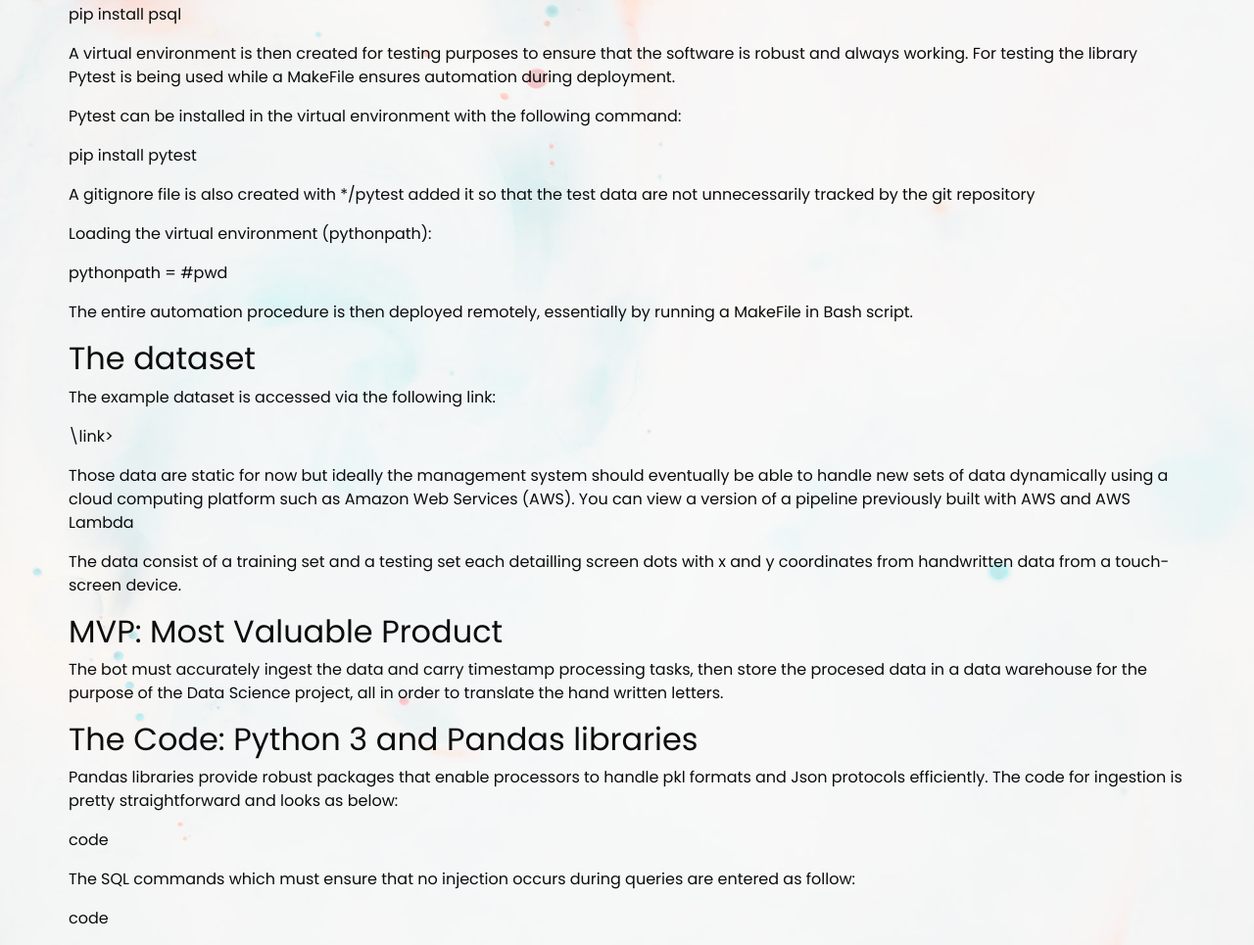
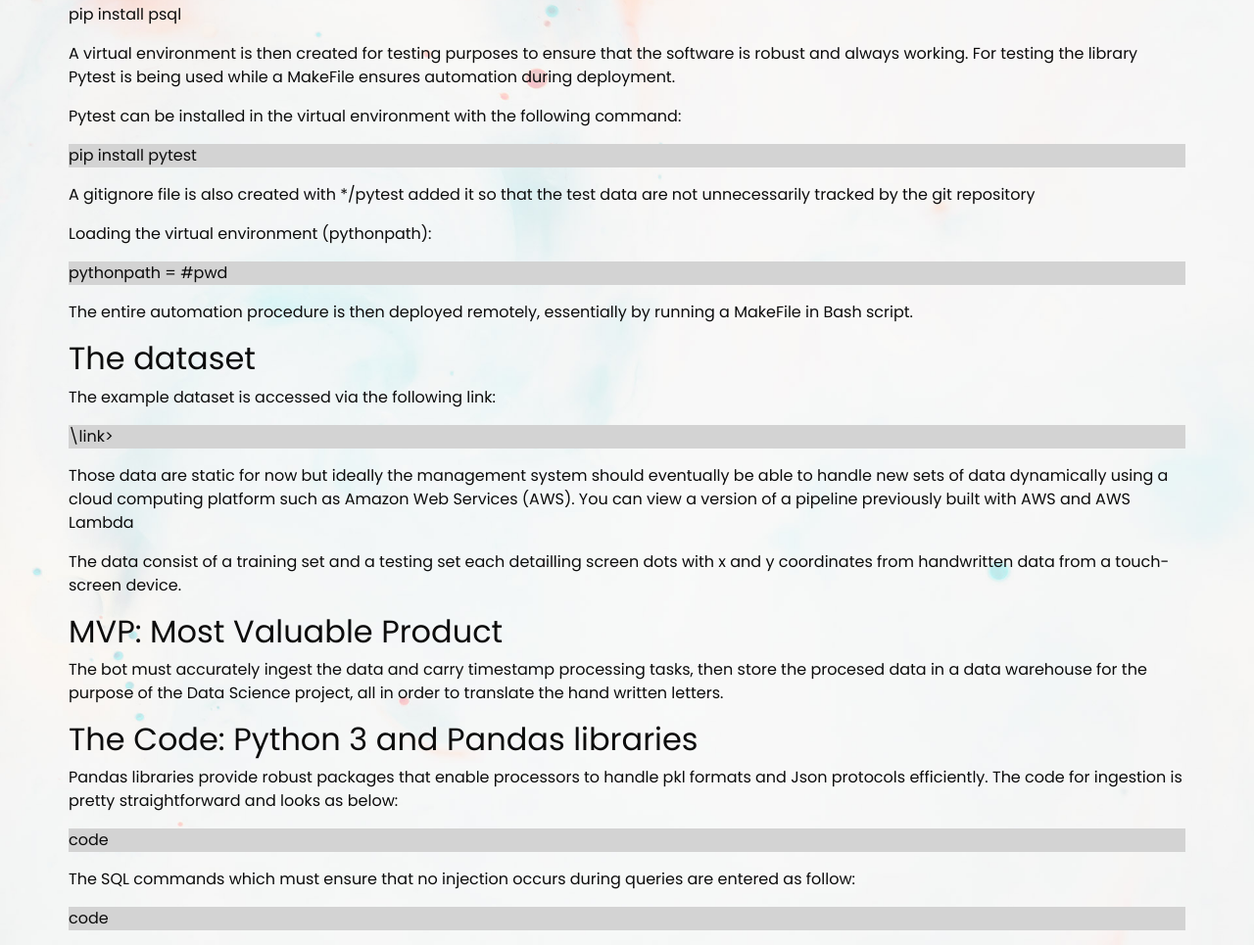
Before and after one commit to Hghrv/Portfolio-Website, a plain HTML site: page projects.html in a window 1280 px wide. Shown: the part 487-1452 px from the top of the page at 98% size. Drawn offline with nearby package versions, Linux system fonts and the light colour scheme.

Commit message:
Setting background color for code sections

```diff
--- a/css/style.css
+++ b/css/style.css
@@ -1,3 +1,6 @@
+.greybox {
+  background-color: lightgrey;
+}
 body {
   font-family: 'Poppins', sans-serif;
   color: #0c0c0c;
--- a/projects.html
+++ b/projects.html
@@ -112,21 +112,21 @@
         <p>
             Relational database can created with PostgreSQL which can be intalled with the following command:
         </p>
-        <p>pip install psql</p>
+        <p class="grey">pip install psql</p>
         <p> A virtual environment is then created for testing purposes to ensure that the software is robust and always
             working. For testing the library Pytest is being used while a MakeFile ensures automation during deployment.
         </p>
         <p>
             Pytest can be installed in the virtual environment with the following command:
         </p>
-        <p>pip install pytest</p>
+        <p class="greybox">pip install pytest</p>
         <p>A gitignore file is also created with */pytest added it so that the test data
             are not unnecessarily tracked by the git repository
         </p>
         <p>
             Loading the virtual environment (pythonpath):
         </p>
-        <p>
+        <p class="greybox">
             pythonpath = #pwd
         </p>
         <p>
@@ -138,7 +138,7 @@
         <p>
             The example dataset is accessed via the following link:
         </p>
-        <p>
+        <p class="greybox">
             \link>
         </p>
         <p>Those data are static for now but ideally the management system should eventually be able
@@ -162,11 +162,11 @@
             Pandas libraries provide robust packages that enable processors to handle pkl formats and Json protocols efficiently. The code for
             ingestion is pretty straightforward and looks as below:
         </p>
-        <p>code</p>
+        <p class="greybox">code</p>
         <p>
             The SQL commands which must ensure that no injection occurs during queries are entered as follow:
         </p>
-        <p>code</p>
+        <p class="greybox">code</p>
       </div>
     </div>
     <div class="container">
@@ -186,7 +186,7 @@
         <p>
             The chart below illustrates the multilinear neural network for one data point:
         </p>
-        <p>
+        <p class="greybox">
             Cumulative input = wT*x + b = w1*x1 + w2*x2 + wk*xk + b
         </p>
         <img src="" alt="">
```
